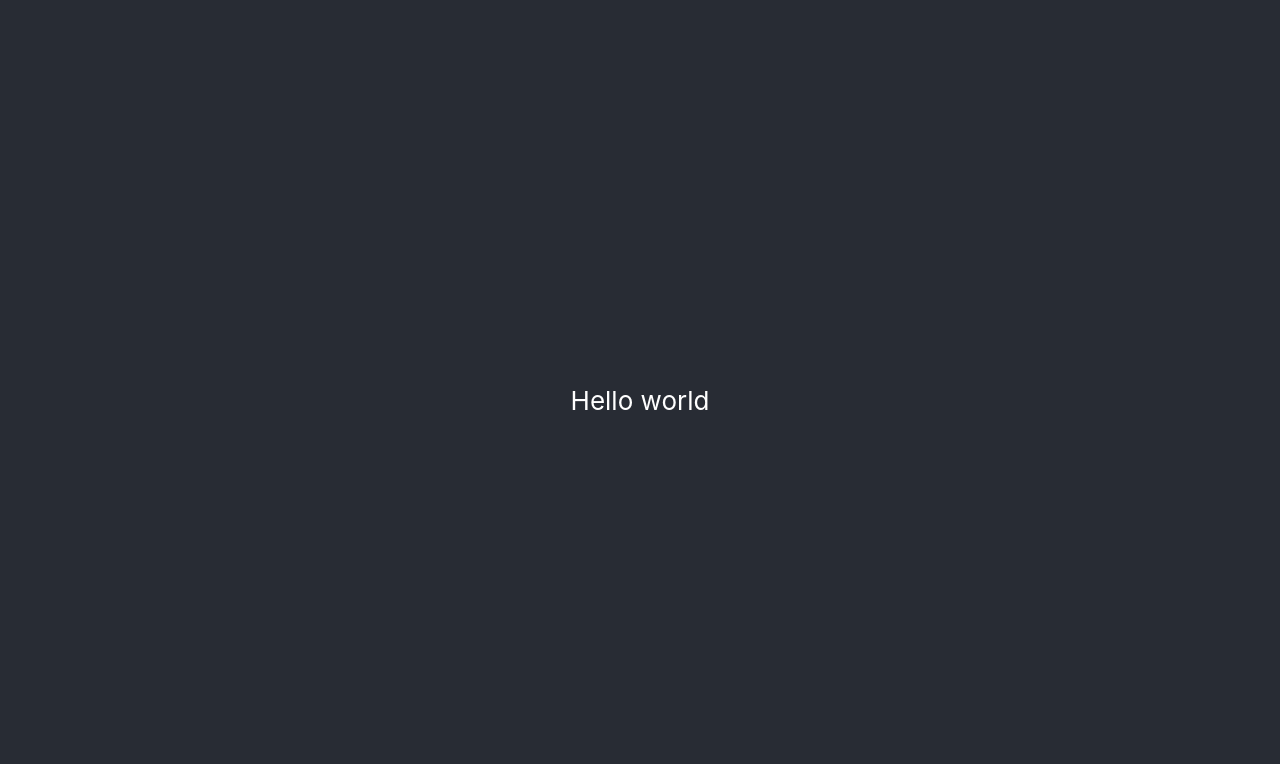
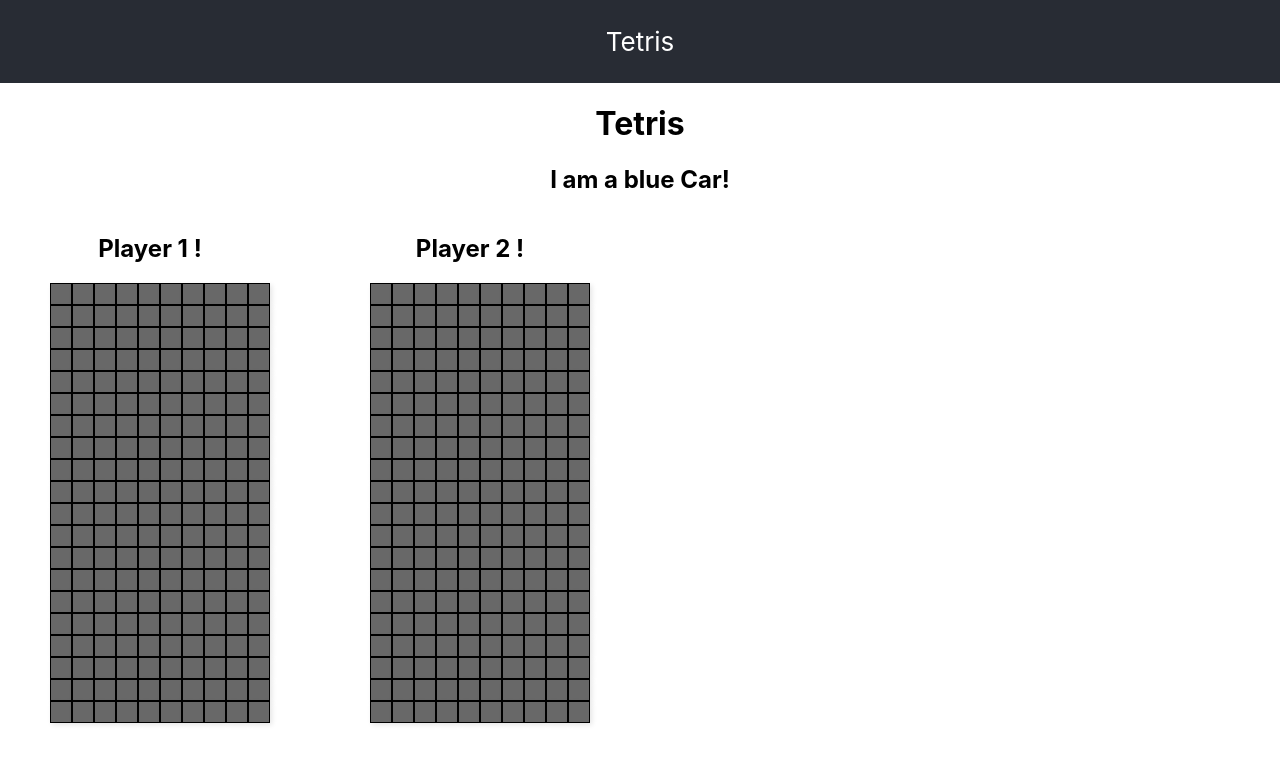
Before and after one commit to mundalo/tetris, a React (Create React App) app: page / in a window 1280 px wide. Shown: the top 764 px of the page. Built offline with nearby package versions, Linux system fonts and the light colour scheme.

Commit message:
created game class and craeted gridcomponents for the game board

```diff
--- a/src/App.css
+++ b/src/App.css
@@ -1,10 +1,6 @@
 .App {
   text-align: center;
-}
-
-.App-logo {
-  height: 40vmin;
-  pointer-events: none;
+  height: 750px;
 }
 
 @media (prefers-reduced-motion: no-preference) {
@@ -15,11 +11,11 @@
 
 .App-header {
   background-color: #282c34;
-  min-height: 100vh;
+  min-height: 10vh;
   display: flex;
   flex-direction: column;
-  align-items: center;
-  justify-content: center;
+  align-items: left;
+  justify-content: left;
   font-size: calc(10px + 2vmin);
   color: white;
 }
@@ -36,3 +32,12 @@
     transform: rotate(360deg);
   }
 }
+
+.board {
+  height: 620px;
+}
+
+.grid-parent-container {
+  display: flex;
+  gap: 20px;
+}
--- a/src/App.js
+++ b/src/App.js
@@ -11,17 +11,13 @@
 </a>
 */
 import './App.css';
+import ReactDOM from 'react-dom/client';
+import Game from './classes/Game.js'
+// classes Player, Piece and Game classes
 
 function App() {
-  return (
-    <div className="App">
-      <header className="App-header">
-        <p>
-          Hello world
-        </p>
-      </header>
-    </div>
-  );
+  const root = ReactDOM.createRoot(document.getElementById('root'));
+  root.render(<Game color="blue"/>);
 }
 
 export default App;
--- /dev/null
+++ b/src/classes/Game.js
@@ -0,0 +1,30 @@
+import React from 'react';
+import GridComponent from './GridComponent';
+
+class Game extends React.Component {
+    constructor(props) {
+        super(props);
+        console.log(props)
+        this.state = {color: props.color};
+    }
+    render() {
+        //return <h2>I am a {this.state.color} Car!</h2>
+        return (
+            <div className="App">
+                <header className="App-header">
+                    <p>Tetris</p>
+                </header>
+                <div className="board">
+                    <h1>Tetris</h1>
+                    <h2>I am a {this.state.color} Car!</h2>
+                    <div className="grid-parent-container">
+                        <GridComponent player="1"/>
+                        <GridComponent player="2"/>
+                    </div>
+                </div>
+            </div>
+        );
+    }
+}
+
+export default Game;
--- /dev/null
+++ b/src/classes/GridComponent.css
@@ -0,0 +1,18 @@
+.grid-container {
+    display: grid;
+    grid-template-rows: repeat(20, 1fr);
+    grid-template-columns: repeat(10, 1fr);
+    width: 200px;
+    height: 200px;
+    margin: 10px 50px;
+}
+
+.grid-item {
+    background-color: #686868;
+    border: 1px solid #000000;
+    display: flex;
+    align-items: center;
+    justify-content: center;
+    padding: 10px;
+    box-shadow: 2px 2px 5px rgba(0, 0, 0, 0.1);
+}
--- /dev/null
+++ b/src/classes/GridComponent.js
@@ -0,0 +1,29 @@
+import React from 'react';
+import './GridComponent.css'; // Import the CSS for styling
+
+class GridComponent extends React.Component {
+    constructor(props) {
+        super(props);
+        this.state = {player: props.player};
+    }
+
+    render() {
+        const gridItems = []; // Create an array to populate the grid items
+
+        // Create 10x20 grid items
+        for (let i = 0; i < 10 * 20; i++) {
+            gridItems.push(<div key={i} row={Math.floor(i / 10)} column={i % 10} className="grid-item"></div>);
+        }
+
+        return (
+            <div player={this.state.player}>
+                <h2>Player {this.state.player} !</h2>
+                <div className="grid-container">
+                    {gridItems}
+                </div>
+            </div>
+        );
+    }
+}
+
+export default GridComponent;
```
Also changed, not shown: src/classes/Piece.js (added), 1 other file (tests, documents, lock files or other folders). Lines whose indentation alone changed are shown as unchanged.
